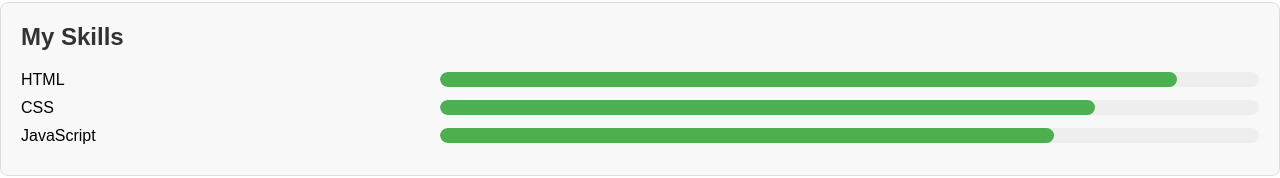
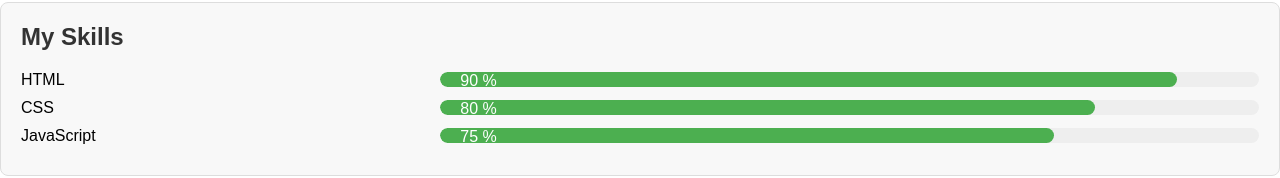
Before and after one commit to chirag-soni23/My-portfolio, a React (Vite) app in the folder client/: page / in a window 1280 px wide. Shown: the part 668-846 px from the top of the page. Built offline with nearby package versions, Linux system fonts and the light colour scheme.

Commit message:
My-Portfolio

```diff
--- a/client/src/Stylesheet/Home.css
+++ b/client/src/Stylesheet/Home.css
@@ -172,6 +172,8 @@
 
 .additional-content .skills-bar-fill {
   height: 100%;
+  padding-left: 20px;
+  color: #ffffff;
   width: 0;
   background-color: #4caf50;
   border-radius: 8px;
@@ -191,6 +193,6 @@
     width: 0;
   }
   to {
-    width: 90%; /* Change the percentage as needed */
+    width: 100%;
   }
 }
--- a/client/src/pages/Home.jsx
+++ b/client/src/pages/Home.jsx
@@ -53,7 +53,7 @@ const Home = () => {
         </div>
       </section>
       <div className="additional-content">
-        <h2>My Skills</h2>
+            <h2>My Skills</h2>
         <div className="skills-container">
           {skills.map((skill, index) => (
             <div className="skills-bar" key={index}>
@@ -62,7 +62,7 @@ const Home = () => {
                 <div
                   className="skills-bar-fill"
                   style={{ width: `${skill.percentage}%` }}
-                ></div>
+                >{skill.percentage} %</div>
               </div>
             </div>
           ))}
```
